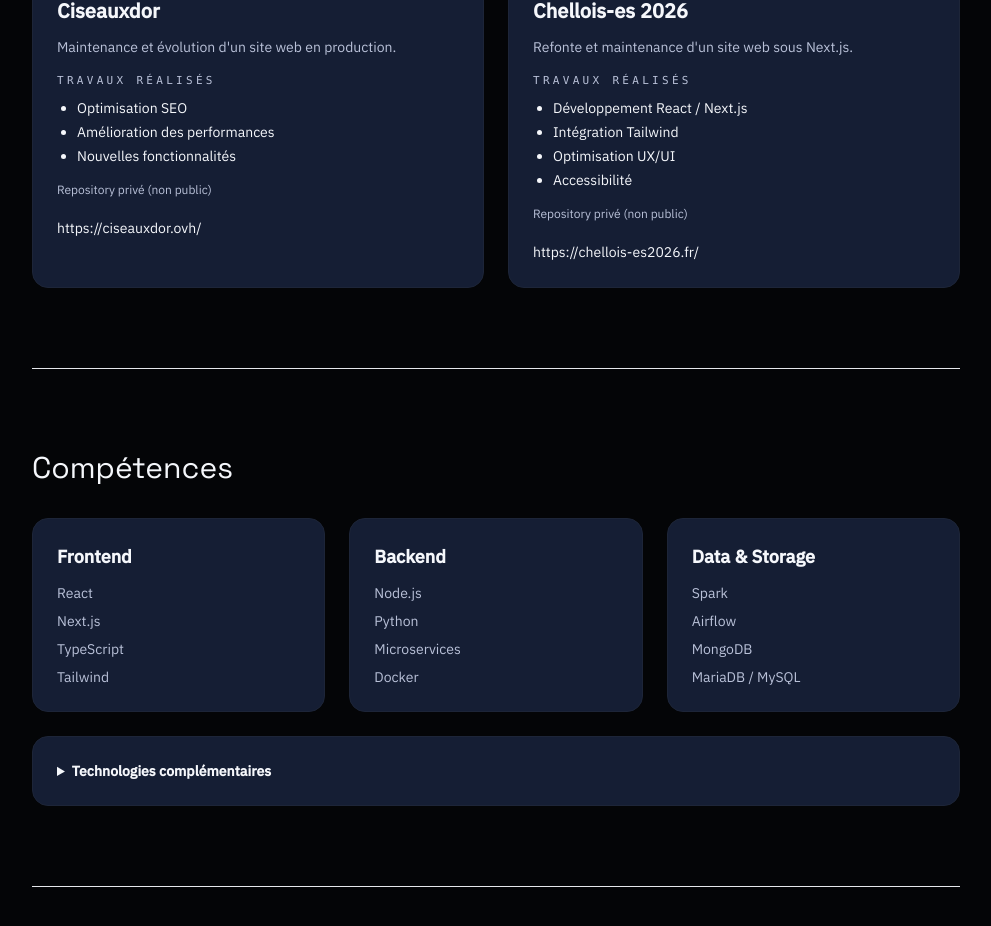
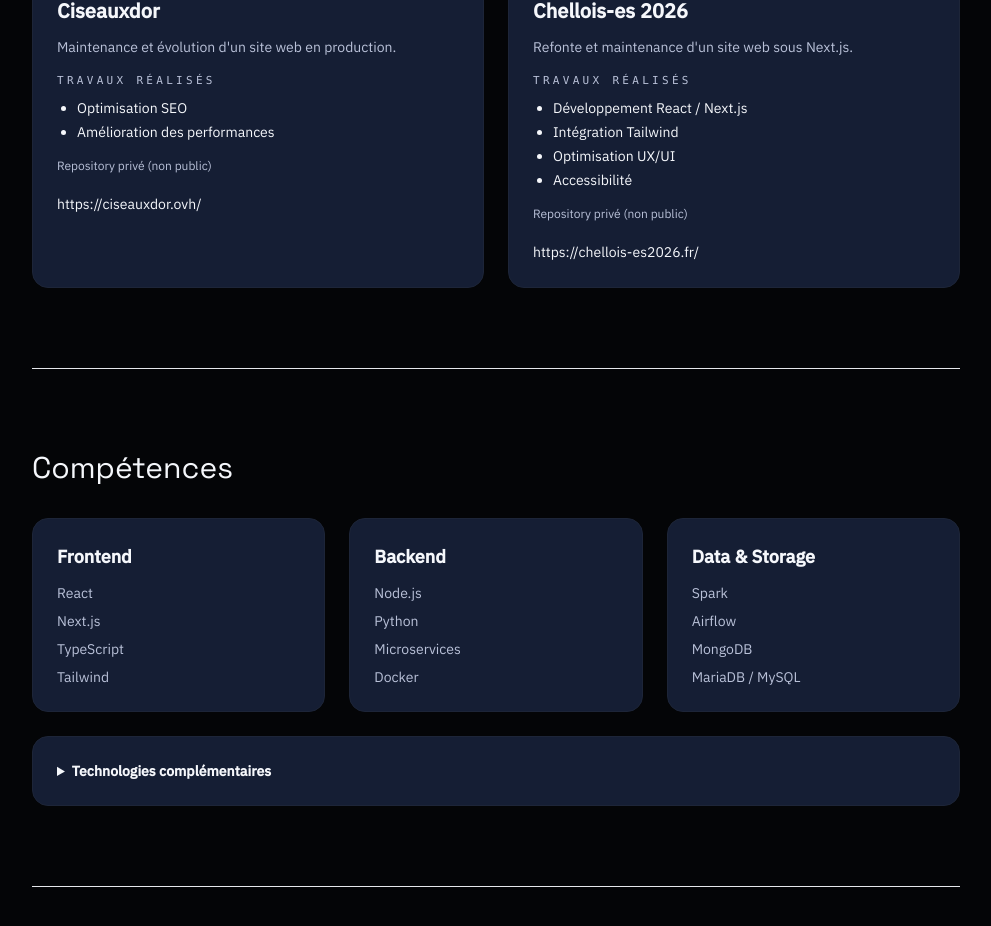
Before and after one commit to Hicham77500/Portfolio, a Next.js app: page / in a window 1280 px wide. Shown: the part 3333-4259 px from the top of the page, without its empty margins (288-1279 px from the left). Built offline with nearby package versions, Linux system fonts and the light colour scheme; no server answers.

Commit message:
Up contenu

```diff
--- a/src/data/portfolio.ts
+++ b/src/data/portfolio.ts
@@ -177,7 +177,7 @@ export const productionProjects: ProductionProject[] = [
   {
     title: 'Ciseauxdor',
     description: 'Maintenance et évolution d\'un site web en production.',
-    work: ['Optimisation SEO', 'Amélioration des performances', 'Nouvelles fonctionnalités'],
+    work: ['Optimisation SEO', 'Amélioration des performances'],
     url: 'https://ciseauxdor.ovh/',
     repoStatus: 'Repository privé (non public)',
   },
```
